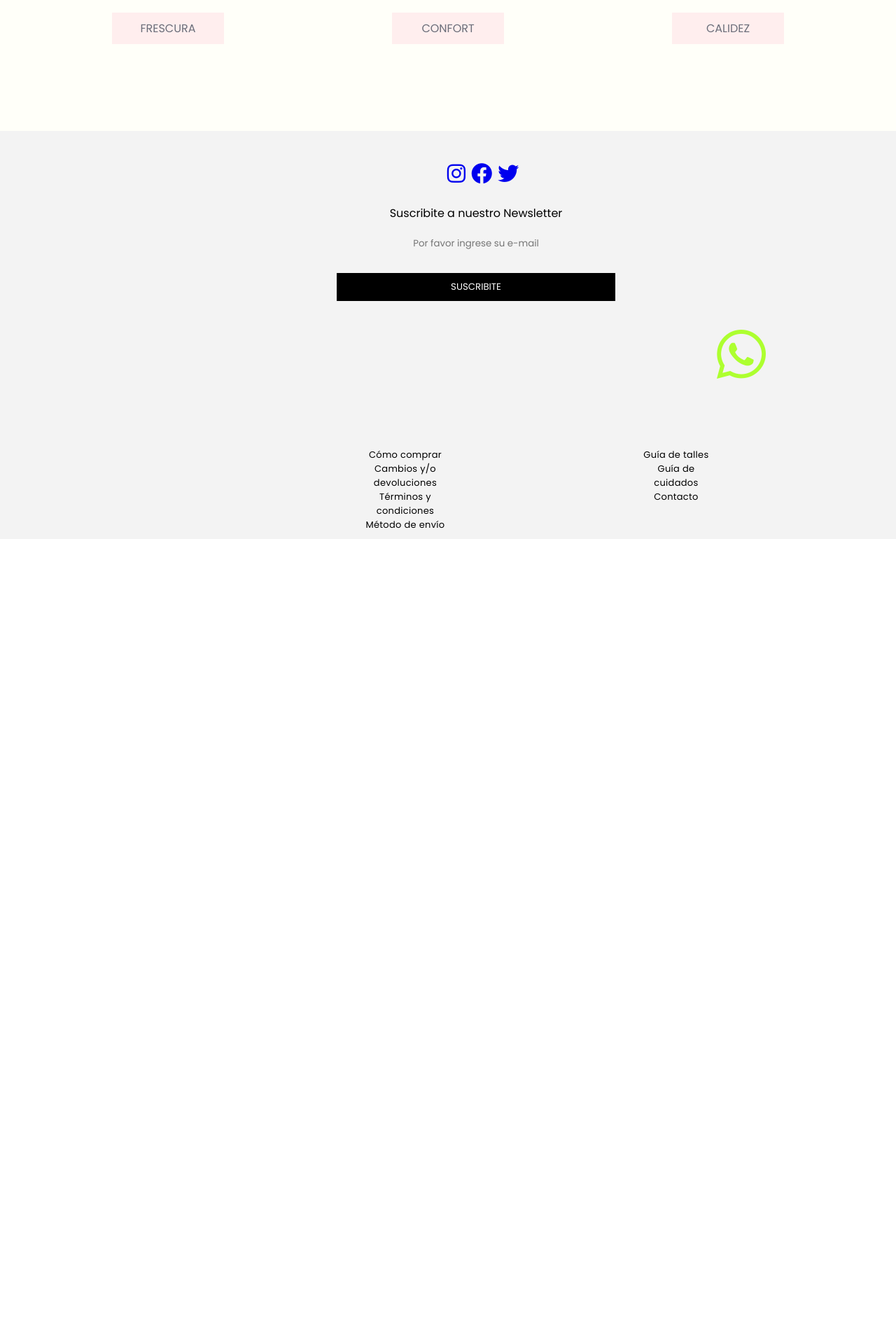
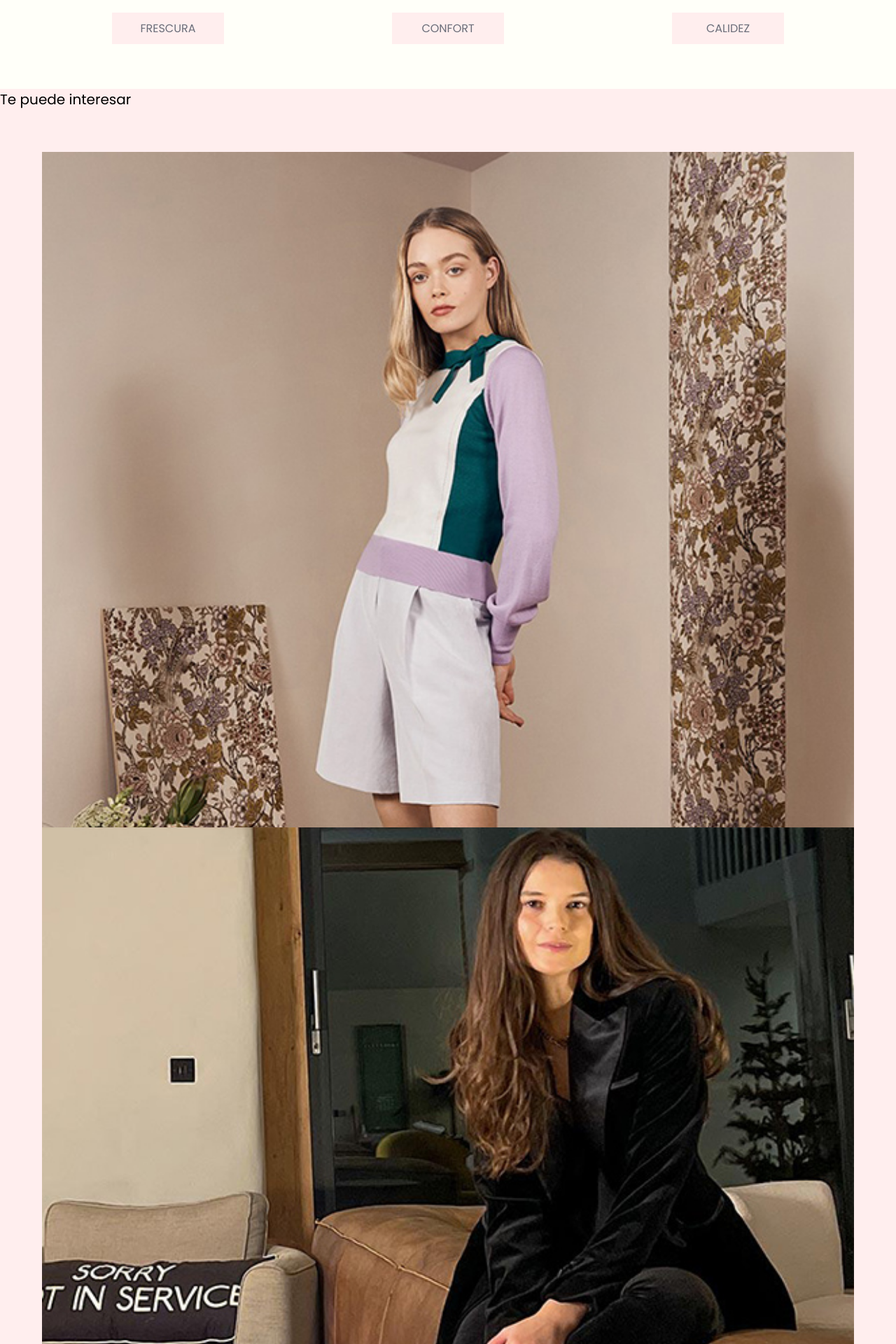
Before and after one commit to MushkyR/Grupo_3_Suola, a Node server app: page / in a window 1280 px wide; the page is wider, and only the part inside the window is pictured. Shown: the part 1400-3320 px from the top of that part at 70% size. Before the commit the page ends 2155 px from the top of that part, so only its background shows below. Run offline with Node 20, Linux system fonts and the light colour scheme; some libraries are stand-ins or nearby versions.

Commit message:
seccion intereses home

```diff
--- a/Suola/public/css/styles.css
+++ b/Suola/public/css/styles.css
@@ -479,3 +479,60 @@ footer{
         margin-right: 0vw
     }
 }
+
+/*intereses*/
+.intereses_home{
+    background-color: #FFEEEE;
+    display: flex;
+    flex-wrap: wrap;
+    flex-direction: column;
+    justify-content: space-between;
+    width:100%;
+}
+
+
+.titulo_intereses_home{
+    font-size: 20px;
+
+}
+
+.art_intereses_home{
+    padding: 60px 60px 0px 60px;
+    display: flex;
+    flex-direction: column;
+
+}
+
+.imagen_intereses_home{
+    width:100%;
+    margin-bottom: 60px;
+}
+
+.boton_intereses_home{
+    background-color: #6B6E7A;
+    border:none;
+    color: #FFFFF9;
+    text-decoration: none;
+    font-family:  'Poppins', sans-serif;
+    padding: 10px 15px;
+    width: 50%;
+    align-self: center;
+    text-align: center;
+}
+
+
+.galeria_home{
+
+
+.art_galeria_home{
+
+}
+
+.imagen_galeria_home{
+
+}
+
+.boton_galeria_home{
+
+
+}
--- a/Suola/views/home.html
+++ b/Suola/views/home.html
@@ -78,6 +78,24 @@
                 <a href=# class="boton_galeria_home">CALIDEZ</a>
             </article>
         </section>
+
+        <section class="intereses_home">
+            <p class="titulo_intereses_home">Te puede interesar</p>
+            <article class="art_intereses_home">
+                <img class="imagen_intereses_home" src="images/sandalias1.jpg" alt="">
+                <a href='/producto' class="boton_intereses_home">FRESCURA</a>
+            </article>
+
+            <article class="art_intereses_home">
+                <img class="imagen_intereses_home" src="images/chatitas1.jpg" alt="">
+                <a href=# class="boton_intereses_home">CONFORT</a>
+            </article>
+
+            <article class="art_intereses_home">
+                <img class="imagen_intereses_home" src="images/botas1.jpg" alt="">
+                <a href=# class="boton_intereses_home">CALIDEZ</a>
+            </article>
+        </section>
     </main>
     <footer>
         <div class="iconos-footer">
```
Also changed, not shown: Suola/views/register.html (+30 -39 lines).
